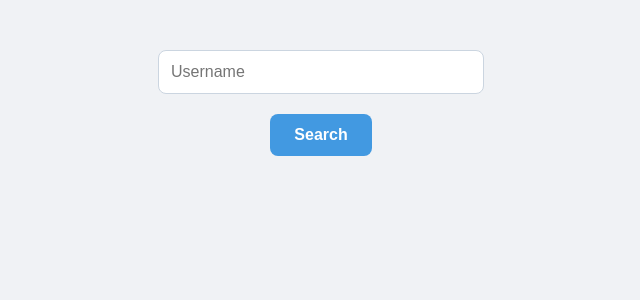
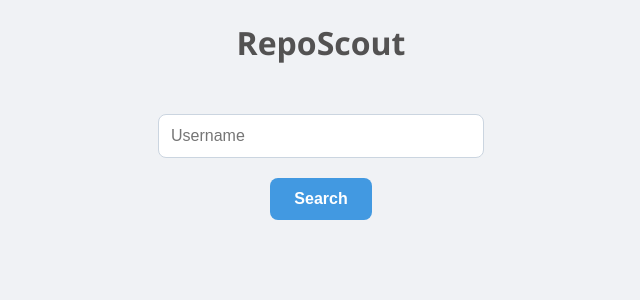
Before and after one commit to Nimmi-Giji/github-api-hacknight, a React (Create React App) app in the folder repo-details/: page / in a window 1280 px wide. Shown: the top 300 px of the page, without its empty margins (319-959 px from the left). Built offline with nearby package versions, Linux system fonts and the light colour scheme.

Commit message:
Adding heading

```diff
--- a/repo-details/src/App.css
+++ b/repo-details/src/App.css
@@ -26,6 +26,12 @@ body {
 @keyframes App-logo-spin {
   from { transform: rotate(0deg); }
   to { transform: rotate(360deg); }
+}
+
+.heading{
+  display: flex;
+  justify-content: center;
+  color: rgb(83, 82, 82);
 }
 
 /* Header styles */
--- a/repo-details/src/App.js
+++ b/repo-details/src/App.js
@@ -61,7 +61,12 @@ function App() {
     });
   }
   return (
+
+
     <div>
+      <h1 className="heading">
+        RepoScout
+      </h1>
       <form className = "form">
         <input className="input"
         value = {username}
```
